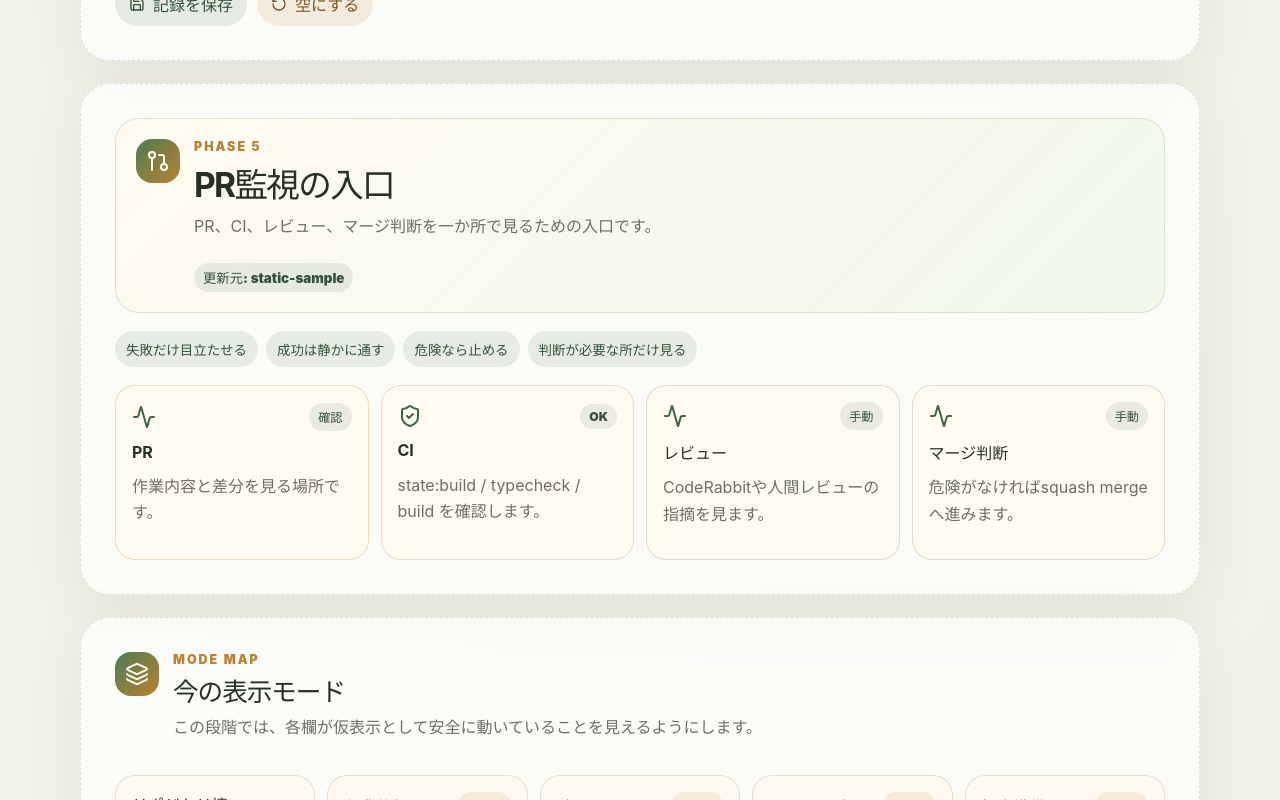
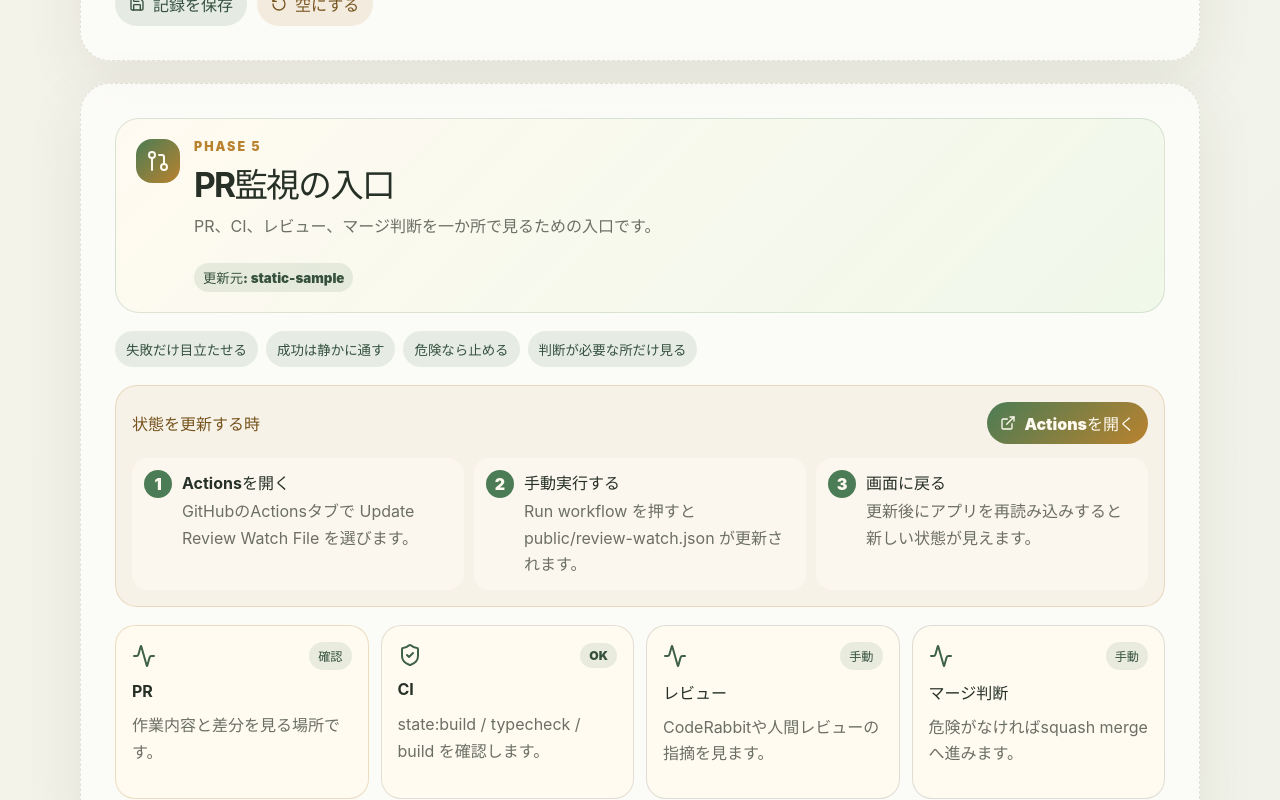
Before and after one commit to sunpotflower4460-cpu/darake-dev-app-AI, a React (Vite) app: page / in a window 1280 px wide. Shown: the part 11200-12000 px from the top of the page. Built offline with nearby package versions, Linux system fonts and the light colour scheme.

Commit message:
Phase 5.4: Review watch guide
Add review watch update guide.

```diff
--- a/src/components/ReviewWatchPanel.tsx
+++ b/src/components/ReviewWatchPanel.tsx
@@ -1,6 +1,6 @@
 import { useEffect, useState } from 'react';
-import { Activity, GitPullRequest, ShieldCheck } from 'lucide-react';
-import { reviewWatchPrinciples } from '../data/reviewWatch';
+import { Activity, ExternalLink, GitPullRequest, ShieldCheck } from 'lucide-react';
+import { reviewUpdateSteps, reviewWatchPrinciples } from '../data/reviewWatch';
 import type { WatchItem } from '../data/reviewWatch';
 import { loadReviewWatchState } from '../services/reviewWatchService';
 
@@ -10,6 +10,8 @@ const statusLabel = {
   manual: '手動',
   blocked: '停止',
 };
+
+const actionsUrl = 'https://github.com/sunpotflower4460-cpu/darake-dev-app-AI/actions/workflows/update-review-watch.yml';
 
 export function ReviewWatchPanel() {
   const [items, setItems] = useState<WatchItem[]>([]);
@@ -46,6 +48,24 @@ export function ReviewWatchPanel() {
         {reviewWatchPrinciples.map((item) => <span key={item}>{item}</span>)}
       </div>
 
+      <div className="reviewUpdateBox">
+        <div className="reviewUpdateHead">
+          <strong>状態を更新する時</strong>
+          <a href={actionsUrl} target="_blank" rel="noreferrer"><ExternalLink size={16} /> Actionsを開く</a>
+        </div>
+        <div className="reviewUpdateSteps">
+          {reviewUpdateSteps.map((step, index) => (
+            <article key={step.id}>
+              <span>{index + 1}</span>
+              <div>
+                <strong>{step.title}</strong>
+                <p>{step.detail}</p>
+              </div>
+            </article>
+          ))}
+        </div>
+      </div>
+
       <div className="reviewWatchGrid">
         {items.map((item) => (
           <article className={`reviewWatchCard watch-${item.status}`} key={item.id}>
--- a/src/data/reviewWatch.ts
+++ b/src/data/reviewWatch.ts
@@ -5,6 +5,12 @@ export type WatchItem = {
   label: string;
   status: WatchStatus;
   message: string;
+};
+
+export type ReviewUpdateStep = {
+  id: string;
+  title: string;
+  detail: string;
 };
 
 export const reviewWatchItems: WatchItem[] = [
@@ -40,3 +46,21 @@ export const reviewWatchPrinciples = [
   '危険なら止める',
   '判断が必要な所だけ見る',
 ];
+
+export const reviewUpdateSteps: ReviewUpdateStep[] = [
+  {
+    id: 'open-actions',
+    title: 'Actionsを開く',
+    detail: 'GitHubのActionsタブで Update Review Watch File を選びます。',
+  },
+  {
+    id: 'run-workflow',
+    title: '手動実行する',
+    detail: 'Run workflow を押すと public/review-watch.json が更新されます。',
+  },
+  {
+    id: 'return-app',
+    title: '画面に戻る',
+    detail: '更新後にアプリを再読み込みすると新しい状態が見えます。',
+  },
+];
--- a/src/reviewWatch.css
+++ b/src/reviewWatch.css
@@ -30,7 +30,8 @@
 }
 
 .reviewWatchHero p:not(.eyebrow),
-.reviewWatchCard p {
+.reviewWatchCard p,
+.reviewUpdateSteps p {
   color: var(--muted);
   line-height: 1.65;
 }
@@ -58,6 +59,68 @@
   background: rgba(76, 124, 85, 0.12);
   font-size: 0.84rem;
   font-weight: 900;
+}
+
+.reviewUpdateBox {
+  display: grid;
+  gap: 14px;
+  padding: 16px;
+  border: 1px solid rgba(185, 130, 46, 0.22);
+  border-radius: 22px;
+  background: rgba(185, 130, 46, 0.08);
+}
+
+.reviewUpdateHead {
+  display: flex;
+  justify-content: space-between;
+  gap: 12px;
+  align-items: center;
+}
+
+.reviewUpdateHead strong {
+  color: #76531d;
+}
+
+.reviewUpdateHead a {
+  display: inline-flex;
+  gap: 8px;
+  align-items: center;
+  border-radius: 999px;
+  padding: 9px 13px;
+  color: #fffaf0;
+  background: linear-gradient(135deg, #4c7c55, #b9822e);
+  font-weight: 900;
+  text-decoration: none;
+}
+
+.reviewUpdateSteps {
+  display: grid;
+  grid-template-columns: repeat(3, minmax(0, 1fr));
+  gap: 10px;
+}
+
+.reviewUpdateSteps article {
+  display: grid;
+  grid-template-columns: auto 1fr;
+  gap: 10px;
+  padding: 12px;
+  border-radius: 16px;
+  background: rgba(255, 250, 240, 0.72);
+}
+
+.reviewUpdateSteps span {
+  display: inline-grid;
+  place-items: center;
+  width: 28px;
+  height: 28px;
+  border-radius: 999px;
+  color: #fffaf0;
+  background: #4c7c55;
+  font-weight: 900;
+}
+
+.reviewUpdateSteps p {
+  margin: 4px 0 0;
 }
 
 .reviewWatchGrid {
@@ -108,14 +171,21 @@
 }
 
 @media (max-width: 960px) {
-  .reviewWatchGrid {
+  .reviewWatchGrid,
+  .reviewUpdateSteps {
     grid-template-columns: repeat(2, minmax(0, 1fr));
   }
 }
 
 @media (max-width: 760px) {
   .reviewWatchHero,
-  .reviewWatchGrid {
+  .reviewWatchGrid,
+  .reviewUpdateSteps {
     grid-template-columns: 1fr;
   }
+
+  .reviewUpdateHead {
+    align-items: flex-start;
+    flex-direction: column;
+  }
 }
```
